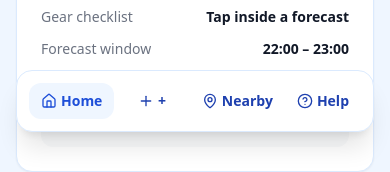
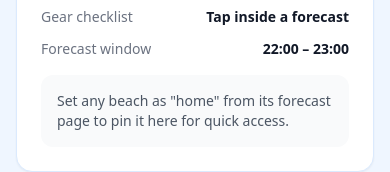
Before and after one commit to blackhawk99/great-sup, a React (Vite) app: page / in a window 390 px wide. Shown: the part 696-868 px from the top of the page. Built offline with nearby package versions, Linux system fonts and the light colour scheme.

Commit message:
Remove bottom mobile navigation bar

```diff
--- a/src/App.jsx
+++ b/src/App.jsx
@@ -1271,45 +1271,6 @@ const App = () => {
         )}
       </main>
 
-      {/* Mobile quick actions */}
-      <div className="fixed inset-x-4 bottom-4 z-40 md:hidden">
-        <div className="flex items-center justify-between rounded-2xl border border-blue-100 bg-white p-3 shadow-xl backdrop-blur">
-          <button
-            onClick={() => setView("dashboard")}
-            className={`flex flex-1 items-center justify-center gap-1 rounded-xl px-3 py-2 text-sm font-semibold ${
-              view === "dashboard" ? "bg-blue-50 text-blue-700" : "text-blue-800 hover:bg-blue-50"
-            }`}
-          >
-            <Home className="h-4 w-4" />
-            {t('nav.home')}
-          </button>
-          <button
-            onClick={() => setView("add")}
-            className={`flex flex-1 items-center justify-center gap-1 rounded-xl px-3 py-2 text-sm font-semibold ${
-              view === "add" ? "bg-blue-50 text-blue-700" : "text-blue-800 hover:bg-blue-50"
-            }`}
-          >
-            <Plus className="h-4 w-4" />
-            +
-          </button>
-          <button
-            onClick={handleFindNearest}
-            className="flex flex-1 items-center justify-center gap-1 rounded-xl px-3 py-2 text-sm font-semibold text-blue-800 hover:bg-blue-50"
-            disabled={locating}
-          >
-            <MapPin className="h-4 w-4" />
-            {locating ? t('common.locating') : t('common.nearby')}
-          </button>
-          <button
-            onClick={toggleFAQ}
-            className="flex flex-1 items-center justify-center gap-1 rounded-xl px-3 py-2 text-sm font-semibold text-blue-800 hover:bg-blue-50"
-          >
-            <HelpCircle className="h-4 w-4" />
-            {t('nav.help')}
-          </button>
-        </div>
-      </div>
-
       {/* Footer with Last Updated Time */}
       <footer className="bg-blue-800 text-white p-4 mt-auto shadow-inner">
         <div className="container mx-auto flex flex-col sm:flex-row justify-between items-center">
```
